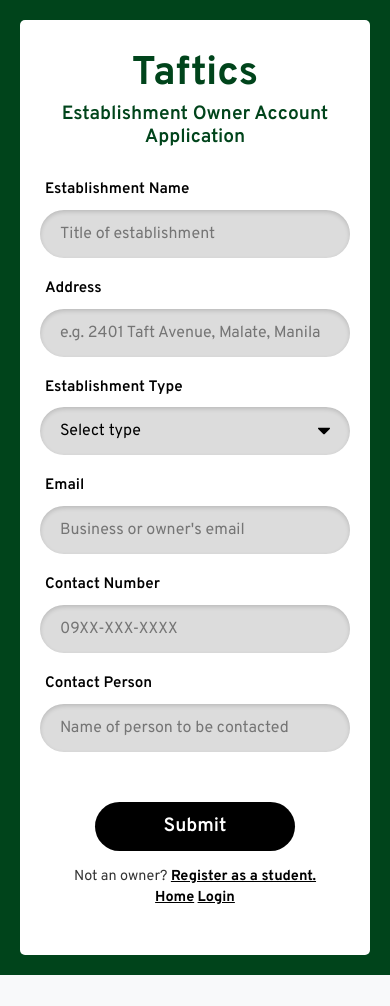
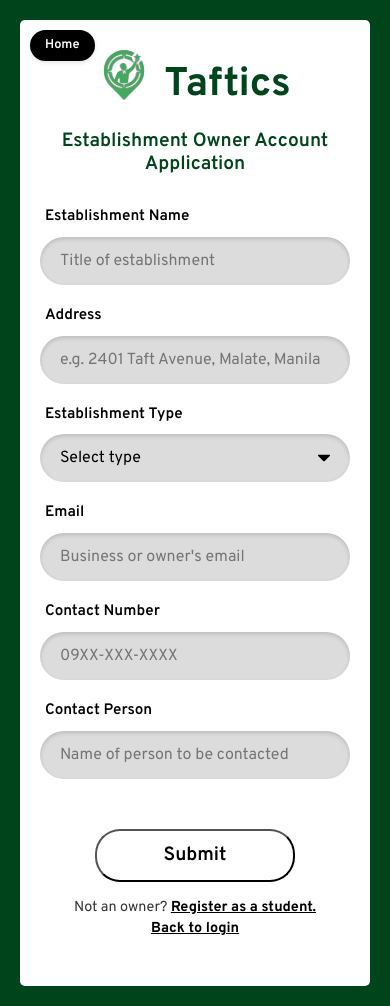
Before and after one commit to Gabiesaur/CCAPDEV-MCO, a React (Vite) app in the folder taftics/: page /apply in a window 390 px wide. Before the commit the page ends 975 px from the top, so only its background shows below. Built offline with nearby package versions, Linux system fonts and the light colour scheme.

Commit message:
links, buttons, and some design stuff

```diff
--- a/taftics/src/pages/LoginPage.jsx
+++ b/taftics/src/pages/LoginPage.jsx
@@ -77,6 +77,21 @@ const LoginPage = ({ onLogin }) => {
               className="styled-input"
               placeholder="••••••••"
             />
+            <a
+              className="text-link"
+              style={{ textAlign: "center", paddingTop: "10px" }}
+            >
+              Forgot password?
+            </a>
+          </div>
+
+          <div className="checkbox-group">
+            <input
+              type="checkbox"
+              id="rememberMe"
+              className="styled-checkbox"
+            />
+            <label htmlFor="rememberMe">Remember me</label>
           </div>
 
           <div className="action-section">
--- a/taftics/src/pages/OwnerAppPage.jsx
+++ b/taftics/src/pages/OwnerAppPage.jsx
@@ -1,6 +1,7 @@
 import React, { useState } from "react";
 import { Link } from "react-router-dom";
 import "../styles/LoginRegStyles.css";
+import logoImage from "/logo_green.svg?url";
 
 const OwnerAppPage = () => {
   const [formData, setFormData] = useState({
@@ -25,8 +26,19 @@ const OwnerAppPage = () => {
   return (
     <div className="centered-container">
       <div className="auth-card">
+        <Link to="/" className="home-corner-btn">
+          Home
+        </Link>
         <div className="auth-header">
-          <h1 className="auth-title">Taftics</h1>
+          <div class="header-brand-row">
+            <img
+              src={logoImage}
+              alt="Taftics Logo"
+              className="logo-img-small"
+              style={{ paddingBottom: "25px" }}
+            />
+            <h1 className="auth-title">Taftics</h1>
+          </div>
           <h2 className="auth-subtitle">
             Establishment Owner Account Application
           </h2>
@@ -130,11 +142,8 @@ const OwnerAppPage = () => {
                 Register as a student.
               </Link>
               <br />
-              <Link to="/" className="text-link">
-                Home
-              </Link>{" "}
               <Link to="/login" className="text-link">
-                Login
+                Back to login
               </Link>
             </p>
           </div>
--- a/taftics/src/pages/RegPage.jsx
+++ b/taftics/src/pages/RegPage.jsx
@@ -1,6 +1,7 @@
 import React, { useState, useRef } from "react";
 import { Link } from "react-router-dom";
 import "../styles/LoginRegStyles.css";
+import logoImage from "/logo_green.svg?url";
 
 const RegPage = () => {
   const [formData, setFormData] = useState({
@@ -39,14 +40,24 @@ const RegPage = () => {
   return (
     <div className="centered-container">
       <div className="auth-card">
+        <Link to="/" className="home-corner-btn">
+          Home
+        </Link>
         <div className="auth-header">
-          <h1 className="auth-title">Taftics</h1>
+          <div class="header-brand-row">
+            <img
+              src={logoImage}
+              alt="Taftics Logo"
+              className="logo-img-small"
+              style={{ paddingBottom: "25px" }}
+            />
+            <h1 className="auth-title">Taftics</h1>
+          </div>
           <h2 className="auth-subtitle">Student Account Registration</h2>
         </div>
 
         <form className="form-wrapper wide" onSubmit={handleSubmit}>
           <div className="form-grid">
-            {/* Left Column */}
             <div className="form-column">
               <div className="input-form-group">
                 <label htmlFor="username">Username</label>
@@ -146,11 +157,8 @@ const RegPage = () => {
                 Apply here.
               </Link>
               <br />
-              <Link to="/" className="text-link">
-                Home
-              </Link>{" "}
               <Link to="/login" className="text-link">
-                Login
+                Back to login
               </Link>
             </p>
           </div>
--- a/taftics/src/styles/LoginRegStyles.css
+++ b/taftics/src/styles/LoginRegStyles.css
@@ -54,6 +54,7 @@
   max-width: 900px;
   padding: 40px 60px;
   border-radius: 5px;
+  position: relative;
 }
 
 .brand-content {
@@ -73,6 +74,20 @@
   width: 75%;
   height: auto;
   object-fit: contain;
+}
+
+.logo-img-small {
+  width: 50px;
+  height: auto;
+  object-fit: contain;
+}
+
+.header-brand-row {
+  display: flex;
+  align-items: center;
+  justify-content: center;
+  gap: 15px;
+  margin-bottom: 5px;
 }
 
 .brand-title {
@@ -188,9 +203,9 @@ select.styled-input {
 }
 
 .primary-btn {
-  background-color: black;
-  color: white;
-  border: none;
+  background-color: white;
+  color: black;
+  border-color: black;
   border-radius: 25px;
   padding: 12px;
   font-size: 1.2rem;
@@ -228,6 +243,49 @@ select.styled-input {
   cursor: pointer;
 }
 
+.checkbox-group {
+  display: flex;
+  align-items: center;
+  gap: 10px;
+  margin-bottom: 20px;
+  width: 100%;
+  padding-left: 5px;
+}
+
+.checkbox-group label {
+  font-size: 0.95rem;
+  color: #333;
+  cursor: pointer;
+  user-select: none;
+}
+
+.styled-checkbox {
+  width: 18px;
+  height: 18px;
+  cursor: pointer;
+  accent-color: var(--brand-green);
+}
+
+.home-corner-btn {
+  position: absolute;
+  top: 20px;
+  left: 20px;
+
+  background-color: black;
+  color: white;
+  text-decoration: none;
+  border-radius: 25px;
+  padding: 8px 25px;
+  font-size: 0.9rem;
+  font-weight: 600;
+  transition: opacity 0.2s;
+  box-shadow: 0 2px 4px rgba(0, 0, 0, 0.1);
+}
+
+.home-corner-btn:hover {
+  opacity: 0.8;
+}
+
 @media (max-width: 768px) {
   .split-screen-container {
     flex-direction: column;
@@ -251,4 +309,11 @@ select.styled-input {
   .auth-title {
     font-size: 2.5rem;
   }
+
+  .home-corner-btn {
+    top: 10px;
+    left: 10px;
+    padding: 6px 15px;
+    font-size: 0.8rem;
+  }
 }
```
